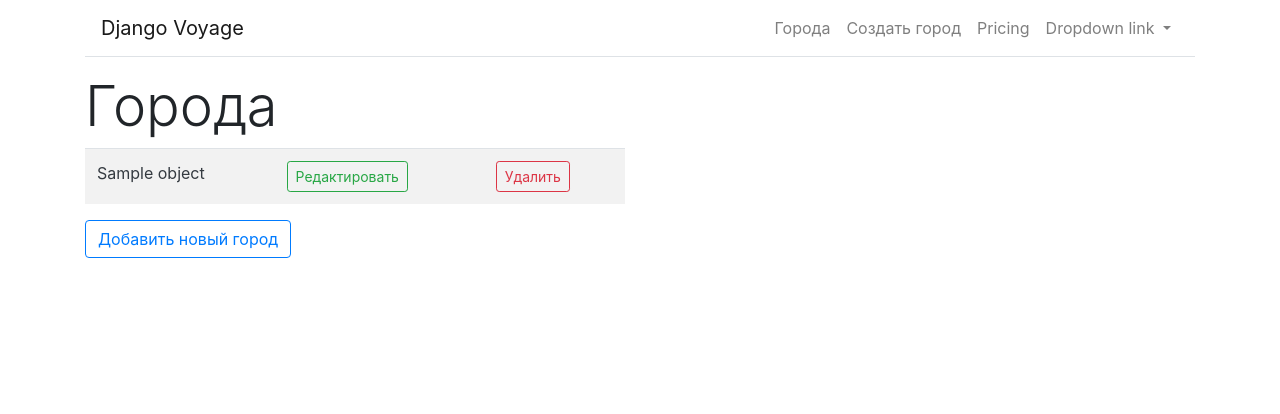
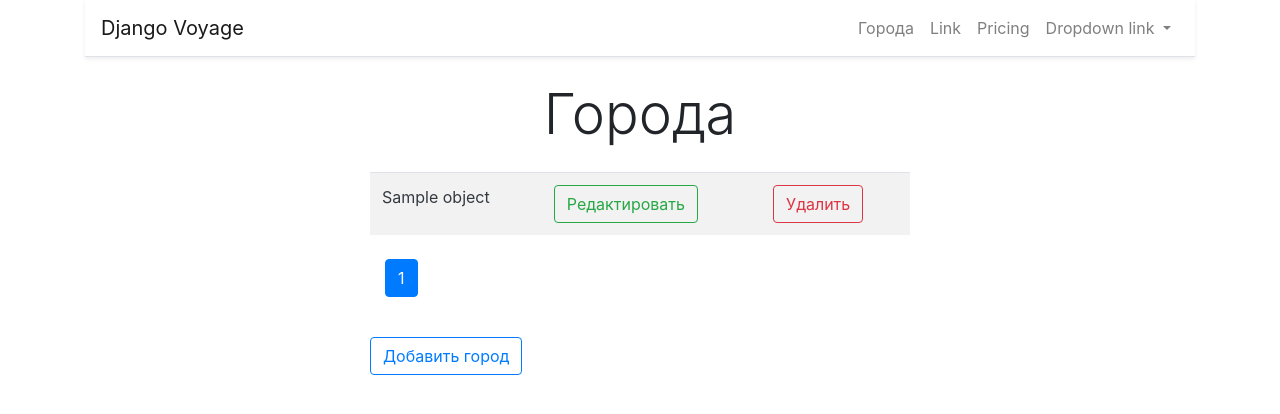
Before and after one commit to popoffww/django-station, a Django app: template src/cities/templates/cities/home.html in a window 1280 px wide. Shown: the top 414 px of the page. Run offline with Django 3.2, Linux system fonts and the light colour scheme; the template is opened without the code that fills it: most values are stand-ins (such as "Sample title", 1, 10 or a date in 2020); some libraries are stand-ins or nearby versions.

Commit message:
Initial commit

```diff
--- a/src/cities/forms.py
+++ b/src/cities/forms.py
@@ -1,12 +1,8 @@
 from django import forms
 from .models import City
 
-# class HtmlForm(forms.Form):
-#     name = forms.CharField(label='Город')
-
-
 class CityForm(forms.ModelForm):
-    name = forms.CharField(label='Город',
+    name = forms.CharField(label='',
                            widget=forms.TextInput(
                                attrs={'class': 'form-control',
                                       'placeholder': 'Введите название города'
--- a/src/cities/templates/cities/home.html
+++ b/src/cities/templates/cities/home.html
@@ -6,15 +6,18 @@
 
 {% block content %}
 
-    <h1 class="display-4 mt-3">Города</h1>
+<div class="row">
+    <div class="col-md-6 offset-3">
 
-        <div class="row">
-            <div class="col-md-6">
+                    <!--Заголовок-->
+                    <h1 class="display-4 mt-3 text-center my-4">Города</h1>
 
+        <!--Таблица-->
         <table class="table table-striped">
         <tbody>
         {% for object in objects_list %}
         <tr>
+
             <td>
             <a href="{% url 'city:detail' pk=object.pk %}" class="text-dark">
             {{ object.name }}
@@ -23,7 +26,7 @@
 
             <td>
             <a href="{% url 'city:update' pk=object.pk %}" class="text-dark">
-                                <button class="btn btn-outline-success btn-sm">
+            <button class="btn btn-outline-success">
             Редактировать
             </button>
             </a>
@@ -31,26 +34,73 @@
 
             <td>
             <a href="{% url 'city:delete' pk=object.pk %}" class="text-dark">
-                                <button class="btn btn-outline-danger btn-sm">
+            <button class="btn btn-outline-danger">
             Удалить
             </button>
             </a>
             </td>
+
         </tr>
         {% endfor %}
         </tbody>
         </table>
 
+        <!--Пагинация-->
+        <div id="navigation" class="container my-4">
+        <div class="row">
+        <div class="col-md-3">
+            <nav aria-label="Page navigation example">
+            <ul class="pagination">
+            {% if objects_list.has_previous %}
+            <li class="page-item">
+            <a class="page-link" href="?page={{ objects_list.previous_page_number }}"
+            aria-label="Previous">
+            <span aria-hidden="true">&laquo;</span>
+            <span class="sr-only">Previous</span>
 
+            </a>
+            </li>
+            {% else %}
+
+            {% endif %}
+            {% for page in objects_list.paginator.page_range %}
+            {% if page == objects_list.number %}
+            <li class="page-item active">
+            <a class="page-link" href="#"> {{page}}
+            <span class="sr-only">(current)</span>
+            </a>
+            </li>
+            {% else %}
+            <li class="page-item">
+            <a class="page-link"
+            href="?page={{page}}">
+            {{page}}
+            </a>
+            </li>
+            {% endif %}
+            {% endfor %}
+            {% if objects_list.has_next %}
+            <li class="page-item">
+            <a class="page-link"
+            href="?page={{ objects_list.paginator.num_pages }}"
+            aria-label="Next">
+            <span aria-hidden="true">&raquo;</span>
+            <span class="sr-only">Next</span>
+            </a>
+            </li>
+            {% else %}
+
+            {% endif %}
+            </ul>
+            </nav>
+        </div>
         </div>
         </div>
 
-        <div class="row">
-            <div class="col-md-6">
-
+        <!--Кнопка-->
         <a href="{% url 'city:add' %}">
             <button class="btn btn-outline-primary">
-                        Добавить новый город
+            Добавить город
             </button>
         </a>
 
@@ -58,8 +108,3 @@
 </div>
 
 {% endblock %}
-
-<!--<form action="" method="post">{% csrf_token %}-->
-<!--  {{ form.as_p }}-->
-<!--  <input type="submit" value="Сохранить" class="btn btn-outline-primary">-->
-<!--</form>-->
--- a/src/templates/base.html
+++ b/src/templates/base.html
@@ -5,7 +5,7 @@
   <head>
     <meta charset="utf-8">
     <meta name="viewport" content="width=device-width, initial-scale=1, shrink-to-fit=no">
-      <link rel="stylesheet" href="https://maxcdn.bootstrapcdn.com/bootstrap/4.0.0/css/bootstrap.min.css" integrity="sha384-Gn5384xqQ1aoWXA+058RXPxPg6fy4IWvTNh0E263XmFcJlSAwiGgFAW/dAiS6JXm" crossorigin="anonymous">
+      <link rel="stylesheet" href="https://stackpath.bootstrapcdn.com/bootstrap/4.5.2/css/bootstrap.min.css" integrity="sha384-JcKb8q3iqJ61gNV9KGb8thSsNjpSL0n8PARn9HuZOnIxN0hoP+VmmDGMN5t9UJ0Z" crossorigin="anonymous">
     <title>
         {% block title %} Django Вояж {% endblock %}
     </title>
@@ -23,8 +23,8 @@
       <li class="nav-item {% if request.path == city_home_url %} active {% endif %}">
            <a class="nav-link" href="{% url 'city:home' %}">Города</a>
       </li>
-      <li class="nav-item {% if request.path == city_add_url %} active {% endif %}">
-           <a class="nav-link" href="{% url 'city:add' %}">Создать город</a>
+     <li class="nav-item">
+        <a class="nav-link" href="#">Link</a>
       </li>
       <li class="nav-item">
         <a class="nav-link" href="#">Pricing</a>
@@ -49,10 +49,9 @@
       {% block content %} {% endblock %}
  </div>
 
+<script src="https://code.jquery.com/jquery-3.5.1.slim.min.js" integrity="sha384-DfXdz2htPH0lsSSs5nCTpuj/zy4C+OGpamoFVy38MVBnE+IbbVYUew+OrCXaRkfj" crossorigin="anonymous"></script>
+<script src="https://cdn.jsdelivr.net/npm/popper.js@1.16.1/dist/umd/popper.min.js" integrity="sha384-9/reFTGAW83EW2RDu2S0VKaIzap3H66lZH81PoYlFhbGU+6BZp6G7niu735Sk7lN" crossorigin="anonymous"></script>
+<script src="https://stackpath.bootstrapcdn.com/bootstrap/4.5.2/js/bootstrap.min.js" integrity="sha384-B4gt1jrGC7Jh4AgTPSdUtOBvfO8shuf57BaghqFfPlYxofvL8/KUEfYiJOMMV+rV" crossorigin="anonymous"></script>
 
-
-    <script src="https://code.jquery.com/jquery-3.5.1.slim.min.js" integrity="sha384-DfXdz2htPH0lsSSs5nCTpuj/zy4C+OGpamoFVy38MVBnE+IbbVYUew+OrCXaRkfj" crossorigin="anonymous"></script>
-    <script src="https://cdn.jsdelivr.net/npm/popper.js@1.16.1/dist/umd/popper.min.js" integrity="sha384-9/reFTGAW83EW2RDu2S0VKaIzap3H66lZH81PoYlFhbGU+6BZp6G7niu735Sk7lN" crossorigin="anonymous"></script>
-    <script src="https://stackpath.bootstrapcdn.com/bootstrap/4.5.2/js/bootstrap.min.js" integrity="sha384-B4gt1jrGC7Jh4AgTPSdUtOBvfO8shuf57BaghqFfPlYxofvL8/KUEfYiJOMMV+rV" crossorigin="anonymous"></script>
   </body>
 </html>
--- a/src/voyage/urls.py
+++ b/src/voyage/urls.py
@@ -19,6 +19,7 @@ from .views import home_view
 
 urlpatterns = [
     path('admin/', admin.site.urls),
+    path('', home_view, name='home'),
     path('cities/', include(('cities.urls', 'city'))),
-    path('', home_view, name='home'),
+
 ]
```
Also changed, not shown: src/cities/templates/cities/create.html (+23 -8 lines), src/cities/templates/cities/delete.html (+22 -7 lines), src/cities/templates/cities/detail.html (+9 -14 lines), src/cities/templates/cities/update.html (+23 -8 lines), src/cities/views.py (+5 -7 lines), src/voyage/views.py (+1 -10 lines). Lines whose indentation alone changed are shown as unchanged.
